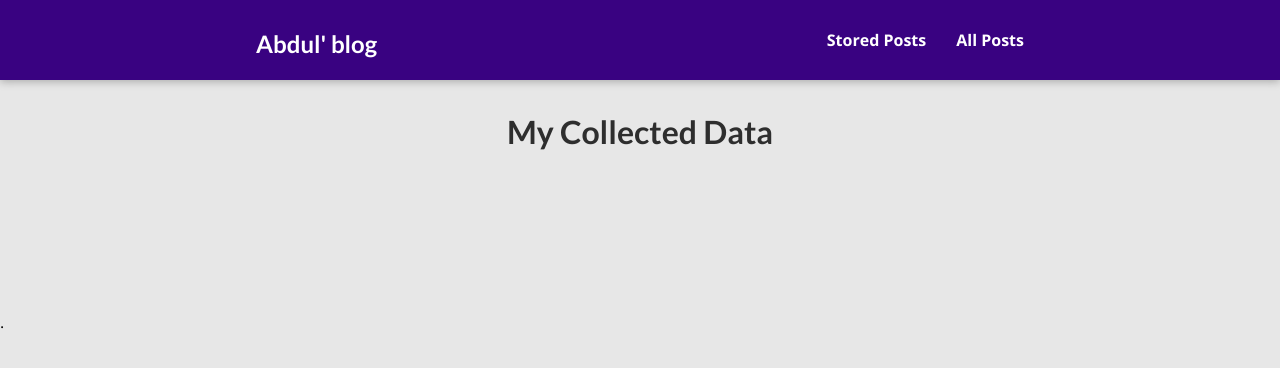
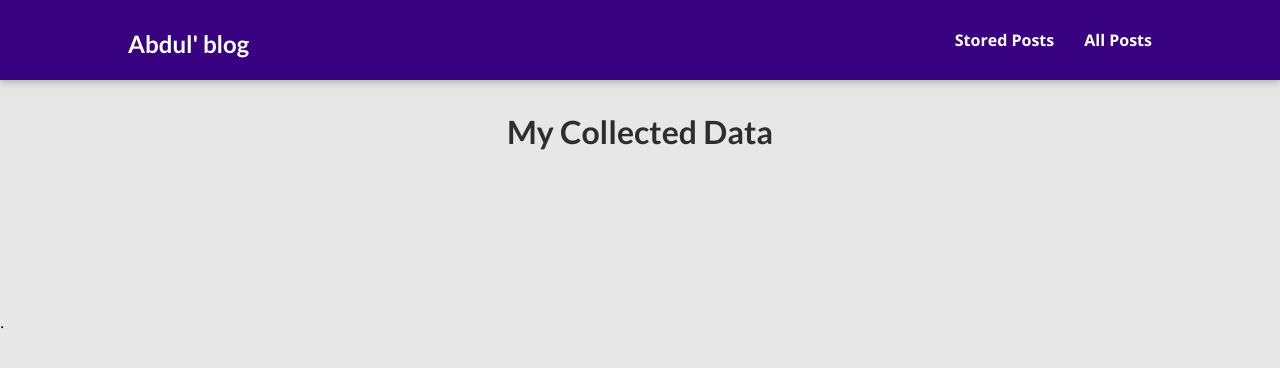
Before and after one commit to Abdul-abiola/django-blog-site, a Django app: page /posts in a window 1280 px wide. Shown: the top 368 px of the page. Run offline with Django 5.2, Linux system fonts and the light colour scheme; data that the repository does not hold is empty.

Commit message:
Update app.css

```diff
--- a/static/app.css
+++ b/static/app.css
@@ -25,7 +25,7 @@ h3 {
   display: flex;
   justify-content: space-between;
   align-items: center;
-  padding: 0 20%;
+  padding: 0 10%;
   position: absolute;
   top: 0;
   left: 0;
```
